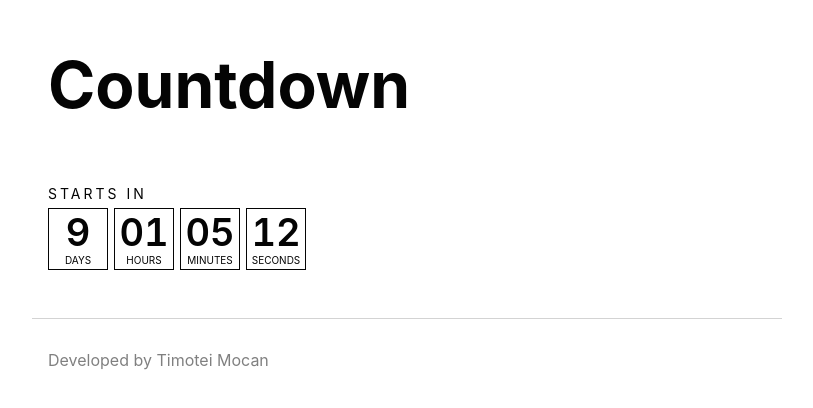
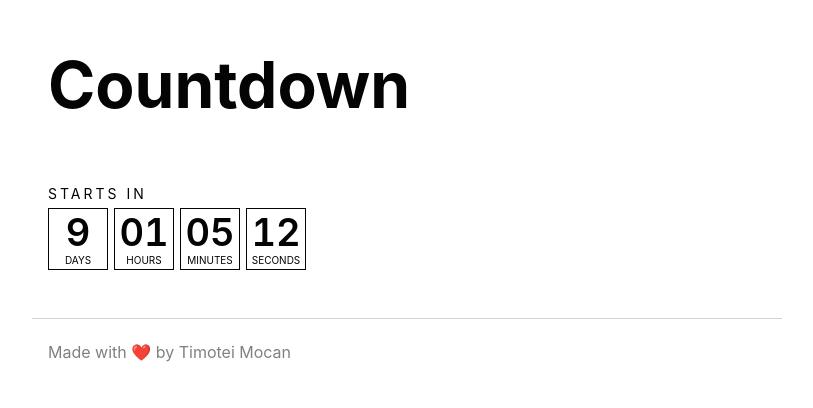
Before and after one commit to mocantimoteidavid/countdown-challenge, a React (Create React App) app: page / in a window 1280 px wide. Shown: the top 408 px of the page, without its empty margins (233-1046 px from the left). Built offline with nearby package versions, Linux system fonts and the light colour scheme.

Commit message:
add proper footer

```diff
--- a/src/components/ui/Page/Footer.tsx
+++ b/src/components/ui/Page/Footer.tsx
@@ -3,13 +3,13 @@ import styled from "styled-components"
 const StyledFooter = styled.footer`
   border-top: 1px solid lightgrey;
   color: grey;
-  padding: 32px 16px;
+  padding: 24px 16px;
   margin-top: 32px;
 `
 
 const Footer = () => (
   <StyledFooter>
-    <p>Developed by Timotei Mocan</p>
+    <p>Made with ❤️ by Timotei Mocan</p>
   </StyledFooter>
 )
 
```
